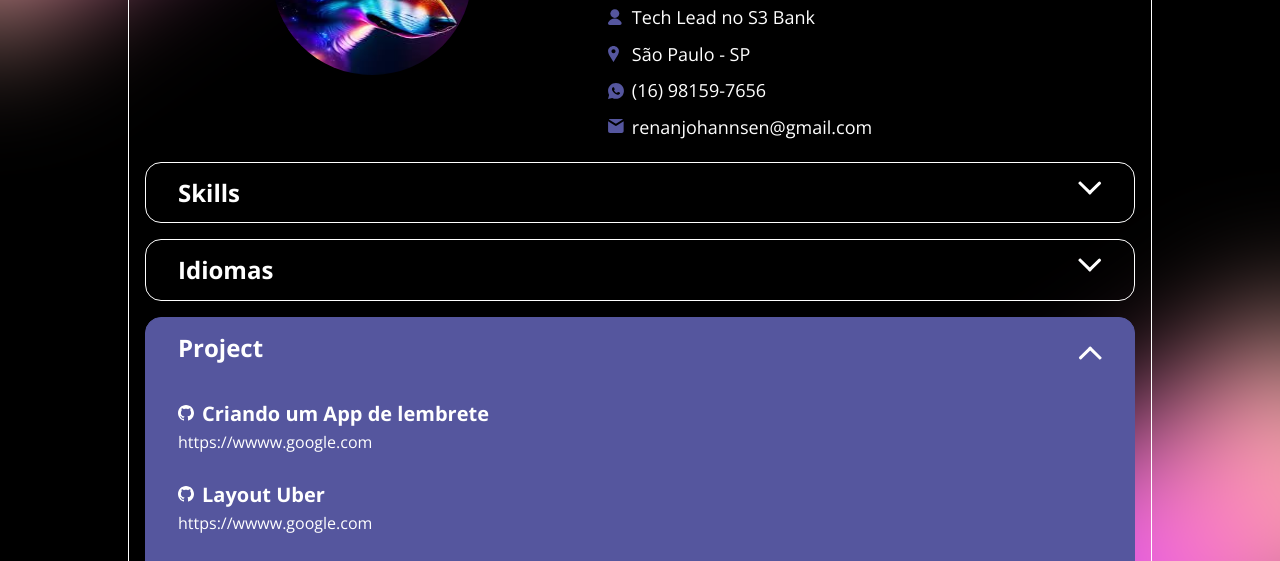
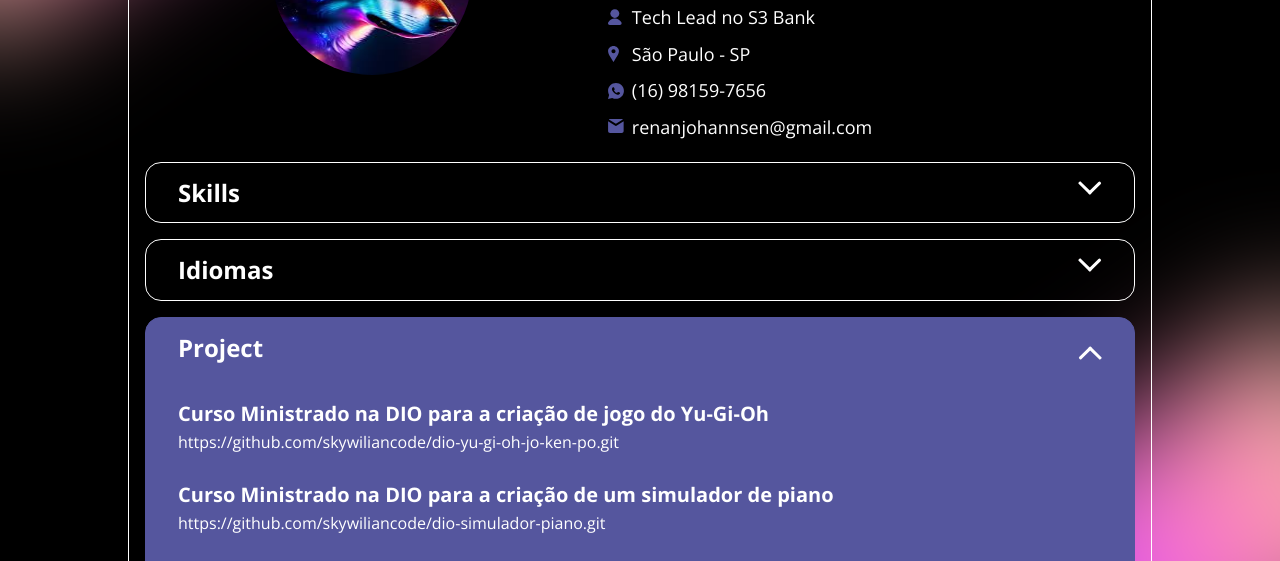
Before and after one commit to skywiliancode/dio-portfolio-profissional, a plain HTML site: page index.html in a window 1280 px wide. Both pictures are taken after a click on the button "Project". Shown: the part 228-789 px from the top of the page. Drawn offline with nearby package versions, Linux system fonts and the light colour scheme.

Commit message:
Preenchendo os dados dod portfolio

```diff
--- a/assets/js/main.js
+++ b/assets/js/main.js
@@ -38,6 +38,17 @@ function updateLanguages(profileData) {
   languages.innerHTML = profileData.languages.map(language => `<li>${language}</li>`).join('')
 }
 
+function updateProjects(profileData) {
+  const projects = document.getElementById('profile.projects')
+  projects.innerHTML = profileData.portfolio.map(project => {
+    return `
+    <li>
+      <span class="title ${project.github ? 'class="github"' : 'class = ""'}">${project.name}</span>
+      <a href="${project.url}" target="_blank">${project.url}</a>
+    </li>`
+  }).join('')
+}
+
 (async () => {
   const profileData = await fetchProfileData()
   console.log(profileData)
@@ -45,4 +56,5 @@ function updateLanguages(profileData) {
   updateSoftSkills(profileData)
   updateHardSkills(profileData)
   updateLanguages(profileData)
+  updateProjects(profileData)
 })()
--- a/data/profile.json
+++ b/data/profile.json
@@ -46,13 +46,18 @@
   ],
   "portfolio": [
     {
-      "name": "Curso Ministrado na DIO para a criação de uma Pokedex",
-      "url": "https://github.com/RenanJPaula/js-developer-pokedex",
+      "name": "Curso Ministrado na DIO para a criação de jogo do Yu-Gi-Oh",
+      "url": "https://github.com/skywiliancode/dio-yu-gi-oh-jo-ken-po.git",
       "github": true
     },
     {
-      "name": "Curso Ministrado na DIO para a criação de uma página de portfolio",
-      "url": "https://github.com/RenanJPaula/js-developer-portfolio",
+      "name": "Curso Ministrado na DIO para a criação de um simulador de piano",
+      "url": "https://github.com/skywiliancode/dio-simulador-piano.git",
+      "github": true
+    },
+    {
+      "name": "Curso Ministrado na DIO para a criação de um jogo da mémoria",
+      "url": "https://github.com/skywiliancode/dio-jogo-da-memoria.git",
       "github": true
     }
   ],
--- a/index.html
+++ b/index.html
@@ -141,18 +141,18 @@
 
       <div class="content">
 
-        <ul class="projects">
+        <ul class="projects" id="profile.projects">
 
           <li>
-            <span class="title github">Criando um App de lembrete</span>
+            <span class="title github">Carregando...</span>
             <a href="https://www.google.com" target="_blank">https://wwww.google.com</a>
           </li>
           <li>
-            <span class="title github">Layout Uber</span>
+            <span class="title github">Carregando...</span>
             <a href="https://www.google.com" target="_blank">https://wwww.google.com</a>
           </li>
           <li>
-            <span class="title github">Criando Front-end com React</span>
+            <span class="title github">Carregando...</span>
             <a href="https://www.google.com" target="_blank">https://wwww.google.com</a>
           </li>
 
```
